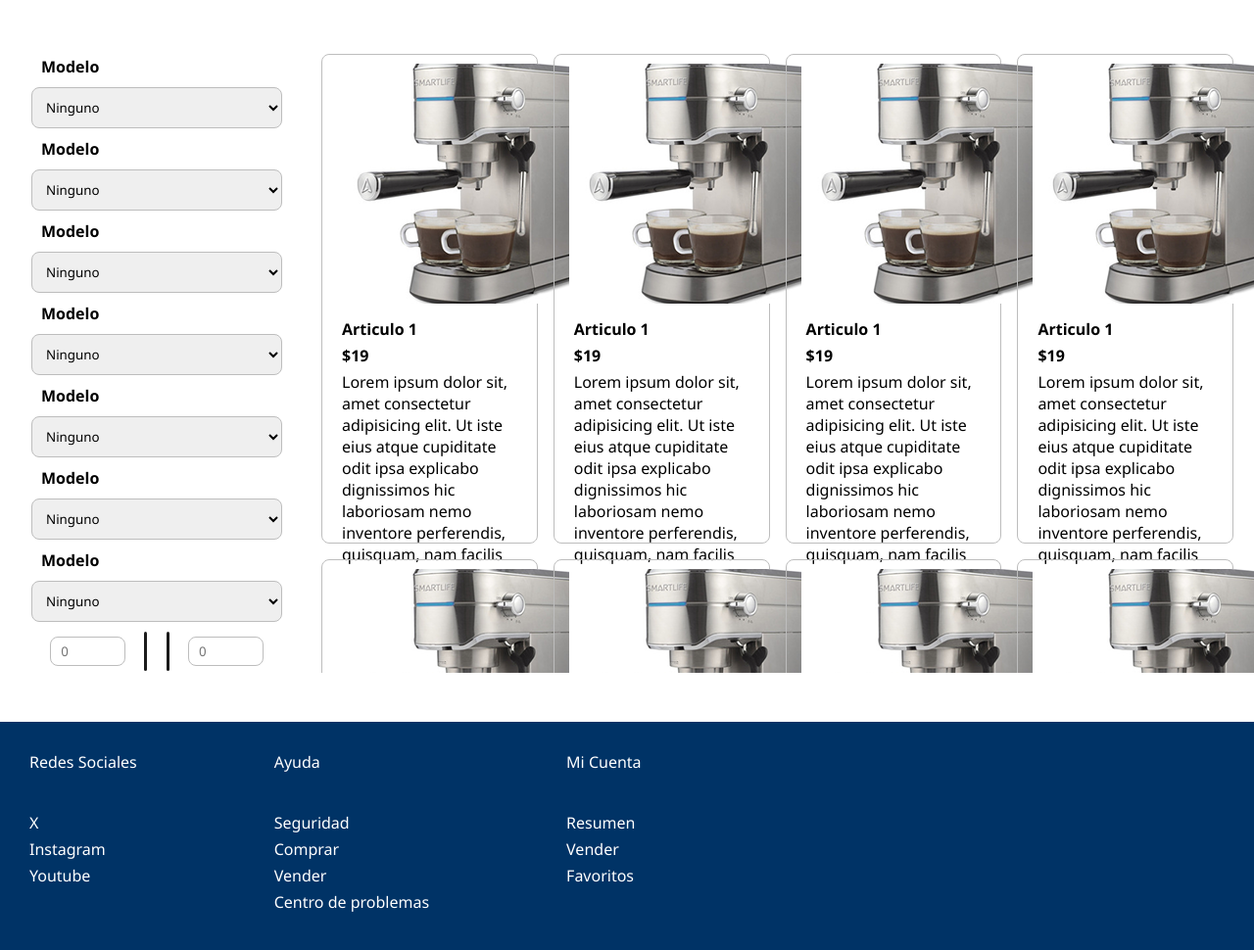
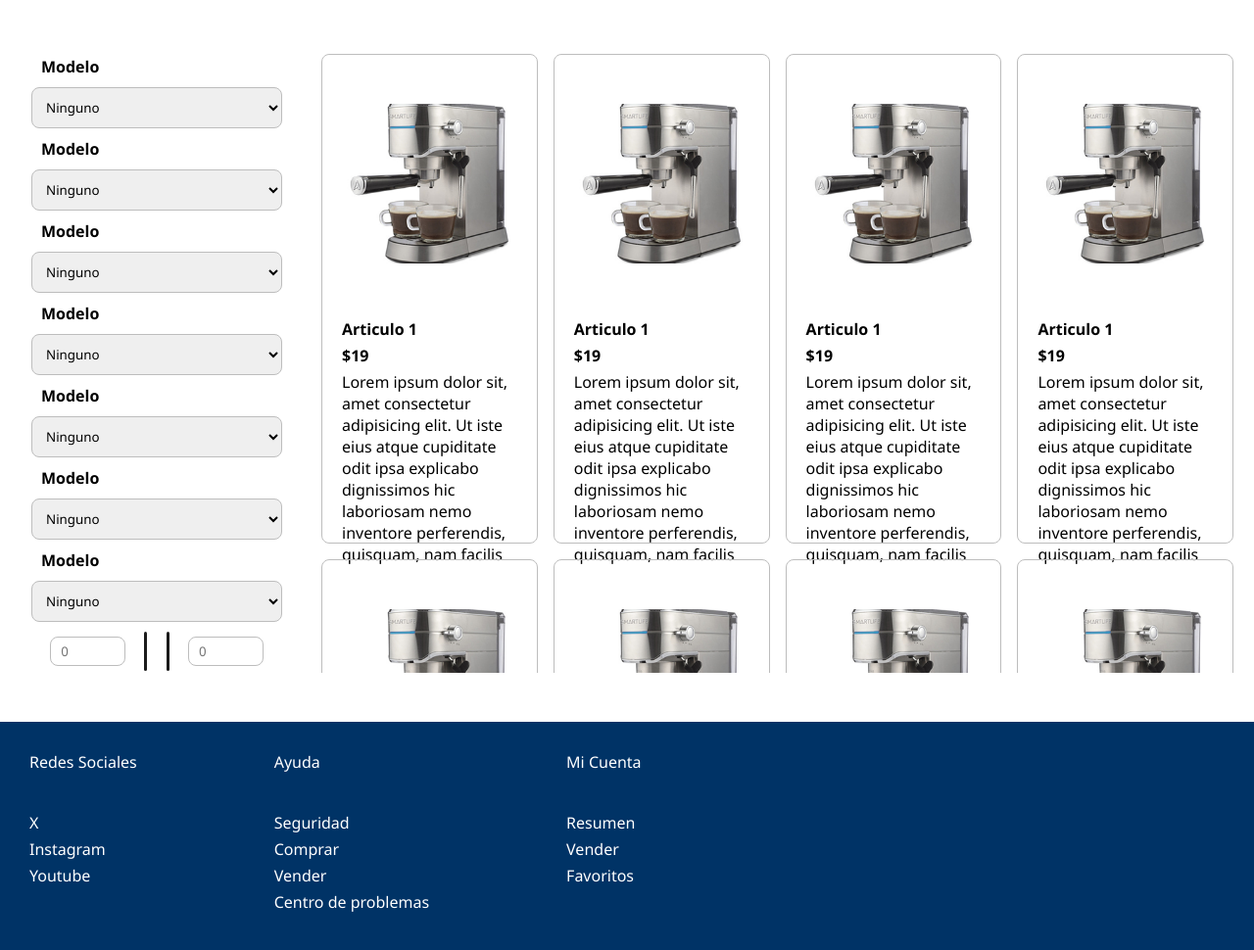
Before and after one commit to ThiagoR19/eComerce-de-Electrodomesticos, a plain HTML site: page Search/Search.html in a window 1280 px wide. Shown: the part 96-1066 px from the top of the page at 98% size. Drawn offline with Linux system fonts and the light colour scheme.

Commit message:
Mejorando Estilos en los cards del Search

```diff
--- a/Search/Search.html
+++ b/Search/Search.html
@@ -1,5 +1,6 @@
 <!DOCTYPE html>
 <html lang="es">
+
 <head>
   <meta charset="UTF-8">
   <meta name="viewport" content="width=device-width, initial-scale=1.0">
@@ -7,6 +8,7 @@
   <script src="search.js" defer></script>
   <title>Search</title>
 </head>
+
 <body>
   <header class="--header">
     <img src="./Fotos/logo.jpeg" alt="Logo de la empresa" class="header__img">
@@ -23,12 +25,12 @@
         </a>
         <button id="Cate" class="header__nav-div--links-button">
           Categorias
-                  <img id="buttonImg1" src="./Fotos/expandir.png" alt="Ícono" class="header__nav-div-button-img"/>
+          <img id="buttonImg1" src="./Fotos/expandir.png" alt="Ícono" class="header__nav-div-button-img" />
 
         </button>
         <button id="Produc" class="header__nav-div--links-button">
           Productos
-                  <img id="buttonImg2" src="./Fotos/expandir.png" alt="Ícono" class="header__nav-div-button-img"/>
+          <img id="buttonImg2" src="./Fotos/expandir.png" alt="Ícono" class="header__nav-div-button-img" />
 
         </button>
       </div>
@@ -115,99 +117,111 @@
     <section>
       <div class="section__div">
         <div class="section__div-div">
-          <div class="section__div-div-div--fc"><img src="img.png" alt=""></div>
+          <div class="section__div-div-div--fc"><img src="./Fotos/img.png" alt=""></div>
           <div class="section__div-div-div">
             <h4>Articulo 1</h4>
             <label>$19</label>
-            <p>Lorem ipsum dolor sit, amet consectetur adipisicing elit. Ut iste eius atque cupiditate odit ipsa explicabo dignissimos hic laboriosam nemo inventore perferendis, quisquam, nam facilis </p>
+            <p>Lorem ipsum dolor sit, amet consectetur adipisicing elit. Ut iste eius atque cupiditate odit ipsa
+              explicabo dignissimos hic laboriosam nemo inventore perferendis, quisquam, nam facilis </p>
           </div>
         </div>
         <div class="section__div-div">
-          <div class="section__div-div-div--fc"><img src="img.png" alt=""></div>
+          <div class="section__div-div-div--fc"><img src="./Fotos/img.png" alt=""></div>
           <div class="section__div-div-div">
             <h4>Articulo 1</h4>
             <label>$19</label>
-            <p>Lorem ipsum dolor sit, amet consectetur adipisicing elit. Ut iste eius atque cupiditate odit ipsa explicabo dignissimos hic laboriosam nemo inventore perferendis, quisquam, nam facilis </p>
+            <p>Lorem ipsum dolor sit, amet consectetur adipisicing elit. Ut iste eius atque cupiditate odit ipsa
+              explicabo dignissimos hic laboriosam nemo inventore perferendis, quisquam, nam facilis </p>
           </div>
         </div>
         <div class="section__div-div">
-          <div class="section__div-div-div--fc"><img src="img.png" alt=""></div>
+          <div class="section__div-div-div--fc"><img src="./Fotos/img.png" alt=""></div>
           <div class="section__div-div-div">
             <h4>Articulo 1</h4>
             <label>$19</label>
-            <p>Lorem ipsum dolor sit, amet consectetur adipisicing elit. Ut iste eius atque cupiditate odit ipsa explicabo dignissimos hic laboriosam nemo inventore perferendis, quisquam, nam facilis </p>
+            <p>Lorem ipsum dolor sit, amet consectetur adipisicing elit. Ut iste eius atque cupiditate odit ipsa
+              explicabo dignissimos hic laboriosam nemo inventore perferendis, quisquam, nam facilis </p>
           </div>
         </div>
         <div class="section__div-div">
-          <div class="section__div-div-div--fc"><img src="img.png" alt=""></div>
+          <div class="section__div-div-div--fc"><img src="./Fotos/img.png" alt=""></div>
           <div class="section__div-div-div">
             <h4>Articulo 1</h4>
             <label>$19</label>
-            <p>Lorem ipsum dolor sit, amet consectetur adipisicing elit. Ut iste eius atque cupiditate odit ipsa explicabo dignissimos hic laboriosam nemo inventore perferendis, quisquam, nam facilis </p>
+            <p>Lorem ipsum dolor sit, amet consectetur adipisicing elit. Ut iste eius atque cupiditate odit ipsa
+              explicabo dignissimos hic laboriosam nemo inventore perferendis, quisquam, nam facilis </p>
           </div>
         </div>
         <div class="section__div-div">
-          <div class="section__div-div-div--fc"><img src="img.png" alt=""></div>
+          <div class="section__div-div-div--fc"><img src="./Fotos/img.png" alt=""></div>
           <div class="section__div-div-div">
             <h4>Articulo 1</h4>
             <label>$19</label>
-            <p>Lorem ipsum dolor sit, amet consectetur adipisicing elit. Ut iste eius atque cupiditate odit ipsa explicabo dignissimos hic laboriosam nemo inventore perferendis, quisquam, nam facilis </p>
+            <p>Lorem ipsum dolor sit, amet consectetur adipisicing elit. Ut iste eius atque cupiditate odit ipsa
+              explicabo dignissimos hic laboriosam nemo inventore perferendis, quisquam, nam facilis </p>
           </div>
         </div>
         <div class="section__div-div">
-          <div class="section__div-div-div--fc"><img src="img.png" alt=""></div>
+          <div class="section__div-div-div--fc"><img src="./Fotos/img.png" alt=""></div>
           <div class="section__div-div-div">
             <h4>Articulo 1</h4>
             <label>$19</label>
-            <p>Lorem ipsum dolor sit, amet consectetur adipisicing elit. Ut iste eius atque cupiditate odit ipsa explicabo dignissimos hic laboriosam nemo inventore perferendis, quisquam, nam facilis </p>
+            <p>Lorem ipsum dolor sit, amet consectetur adipisicing elit. Ut iste eius atque cupiditate odit ipsa
+              explicabo dignissimos hic laboriosam nemo inventore perferendis, quisquam, nam facilis </p>
           </div>
         </div>
         <div class="section__div-div">
-          <div class="section__div-div-div--fc"><img src="img.png" alt=""></div>
+          <div class="section__div-div-div--fc"><img src="./Fotos/img.png" alt=""></div>
           <div class="section__div-div-div">
             <h4>Articulo 1</h4>
             <label>$19</label>
-            <p>Lorem ipsum dolor sit, amet consectetur adipisicing elit. Ut iste eius atque cupiditate odit ipsa explicabo dignissimos hic laboriosam nemo inventore perferendis, quisquam, nam facilis </p>
+            <p>Lorem ipsum dolor sit, amet consectetur adipisicing elit. Ut iste eius atque cupiditate odit ipsa
+              explicabo dignissimos hic laboriosam nemo inventore perferendis, quisquam, nam facilis </p>
           </div>
         </div>
         <div class="section__div-div">
-          <div class="section__div-div-div--fc"><img src="img.png" alt=""></div>
+          <div class="section__div-div-div--fc"><img src="./Fotos/img.png" alt=""></div>
           <div class="section__div-div-div">
             <h4>Articulo 1</h4>
             <label>$19</label>
-            <p>Lorem ipsum dolor sit, amet consectetur adipisicing elit. Ut iste eius atque cupiditate odit ipsa explicabo dignissimos hic laboriosam nemo inventore perferendis, quisquam, nam facilis </p>
+            <p>Lorem ipsum dolor sit, amet consectetur adipisicing elit. Ut iste eius atque cupiditate odit ipsa
+              explicabo dignissimos hic laboriosam nemo inventore perferendis, quisquam, nam facilis </p>
           </div>
         </div>
         <div class="section__div-div">
-          <div class="section__div-div-div--fc"><img src="img.png" alt=""></div>
+          <div class="section__div-div-div--fc"><img src="./Fotos/img.png" alt=""></div>
           <div class="section__div-div-div">
             <h4>Articulo 1</h4>
             <label>$19</label>
-            <p>Lorem ipsum dolor sit, amet consectetur adipisicing elit. Ut iste eius atque cupiditate odit ipsa explicabo dignissimos hic laboriosam nemo inventore perferendis, quisquam, nam facilis </p>
+            <p>Lorem ipsum dolor sit, amet consectetur adipisicing elit. Ut iste eius atque cupiditate odit ipsa
+              explicabo dignissimos hic laboriosam nemo inventore perferendis, quisquam, nam facilis </p>
           </div>
         </div>
         <div class="section__div-div">
-          <div class="section__div-div-div--fc"><img src="img.png" alt=""></div>
+          <div class="section__div-div-div--fc"><img src="./Fotos/img.png" alt=""></div>
           <div class="section__div-div-div">
             <h4>Articulo 1</h4>
             <label>$19</label>
-            <p>Lorem ipsum dolor sit, amet consectetur adipisicing elit. Ut iste eius atque cupiditate odit ipsa explicabo dignissimos hic laboriosam nemo inventore perferendis, quisquam, nam facilis </p>
+            <p>Lorem ipsum dolor sit, amet consectetur adipisicing elit. Ut iste eius atque cupiditate odit ipsa
+              explicabo dignissimos hic laboriosam nemo inventore perferendis, quisquam, nam facilis </p>
           </div>
         </div>
         <div class="section__div-div">
-          <div class="section__div-div-div--fc"><img src="img.png" alt=""></div>
+          <div class="section__div-div-div--fc"><img src="./Fotos/img.png" alt=""></div>
           <div class="section__div-div-div">
             <h4>Articulo 1</h4>
             <label>$19</label>
-            <p>Lorem ipsum dolor sit, amet consectetur adipisicing elit. Ut iste eius atque cupiditate odit ipsa explicabo dignissimos hic laboriosam nemo inventore perferendis, quisquam, nam facilis </p>
+            <p>Lorem ipsum dolor sit, amet consectetur adipisicing elit. Ut iste eius atque cupiditate odit ipsa
+              explicabo dignissimos hic laboriosam nemo inventore perferendis, quisquam, nam facilis </p>
           </div>
         </div>
         <div class="section__div-div">
-          <div class="section__div-div-div--fc"><img src="img.png" alt=""></div>
+          <div class="section__div-div-div--fc"><img src="./Fotos/img.png" alt=""></div>
           <div class="section__div-div-div">
             <h4>Articulo 1</h4>
             <label>$19</label>
-            <p>Lorem ipsum dolor sit, amet consectetur adipisicing elit. Ut iste eius atque cupiditate odit ipsa explicabo dignissimos hic laboriosam nemo inventore perferendis, quisquam, nam facilis </p>
+            <p>Lorem ipsum dolor sit, amet consectetur adipisicing elit. Ut iste eius atque cupiditate odit ipsa
+              explicabo dignissimos hic laboriosam nemo inventore perferendis, quisquam, nam facilis </p>
           </div>
         </div>
       </div>
@@ -237,4 +251,5 @@
     </div>
   </footer>
 </body>
+
 </html>
--- a/Search/search.css
+++ b/Search/search.css
@@ -249,6 +249,10 @@ section {
   justify-content: center;
 }
 
+.section__div-div-div--fc img {
+  width: 100%;
+}
+
 .section__div-div-div label {
   font-weight: bold;
   margin: 5px 0;
```
Also changed, not shown: Search/Fotos/img.png (renamed from Search/img.png). Lines whose indentation alone changed are shown as unchanged.
